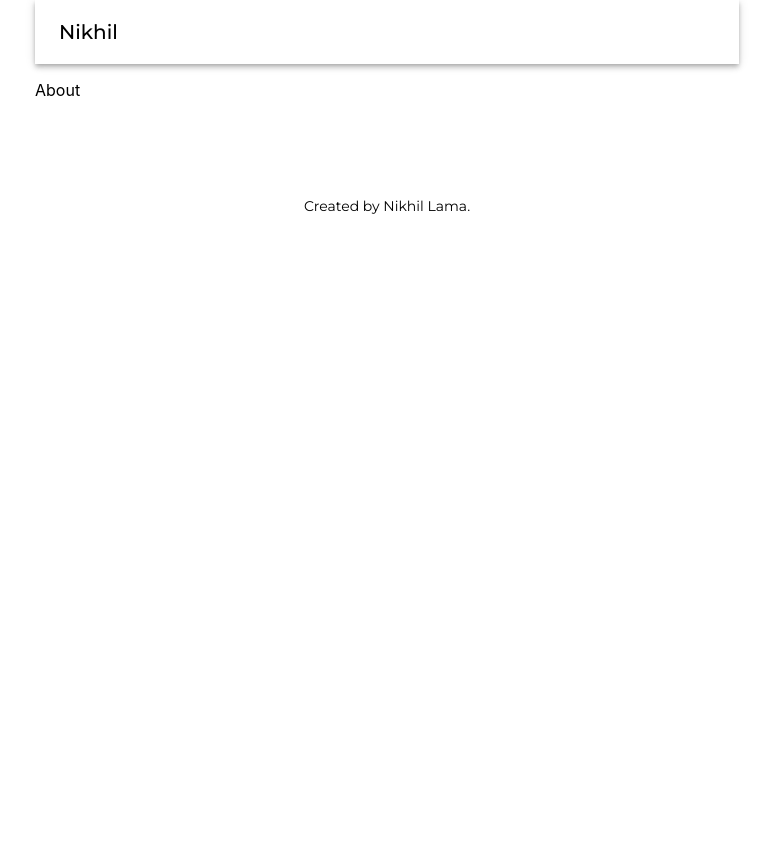
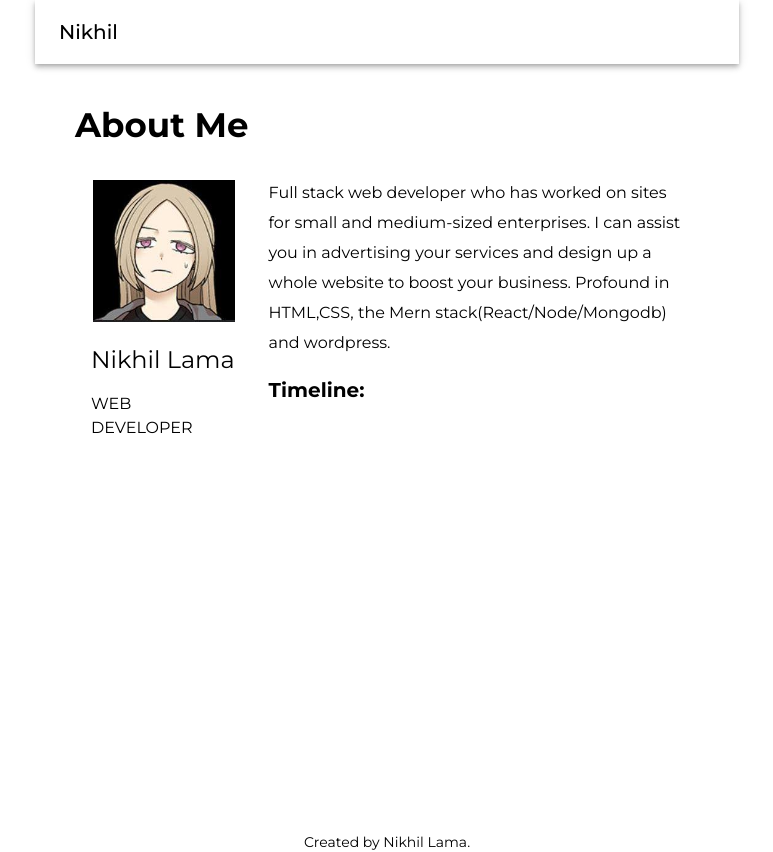
Before and after one commit to Nirvana55/portfolio, a Next.js app: page /about in a window 1280 px wide. Shown: the whole page, without its empty margins (253-1026 px from the left). Before the commit the page ends 800 px from the top, so only its background shows below. Built offline with nearby package versions, Linux system fonts and the light colour scheme.

Commit message:
feat: update about page and add mui lab package

```diff
--- a/components/Navbar.tsx
+++ b/components/Navbar.tsx
@@ -19,7 +19,11 @@ import GitHubIcon from '@mui/icons-material/GitHub';
 const NavBar = () => {
 	const drawerWidth = 240;
 	const [mobileOpen, setMobileOpen] = useState(false);
-	const navList = ['Home', 'About', 'Contact'];
+	const navList = [
+		{ id: 1, name: 'Home', link: '/' },
+		{ id: 2, name: 'About', link: '/about' },
+		{ id: 3, name: 'Blog', link: '/blog' },
+	];
 
 	const handleDrawerToggle = () => {
 		setMobileOpen(!mobileOpen);
@@ -31,11 +35,11 @@ const NavBar = () => {
 			<Divider />
 			<List>
 				{navList.map((item) => (
-					<ListItem key={item} disablePadding>
+					<ListItem key={item.id} disablePadding>
 						<ListItemButton sx={{ textAlign: 'center' }}>
-							<ListItemText primary={item} />
+							<ListItemText primary={item.name} />
 						</ListItemButton>
-						{item}
+						{item.name}
 					</ListItem>
 				))}
 			</List>
@@ -66,9 +70,9 @@ const NavBar = () => {
 					</Typography>
 					<Box display='flex' alignItems='center'>
 						{navList.map((item) => (
-							<Button key={item} sx={{ color: '#fff' }}>
-								{item}
-							</Button>
+							<Box component='a' key={item.id} href={item.link}>
+								<Button sx={{ color: '#fff' }}>{item.name}</Button>
+							</Box>
 						))}
 						<Box
 							component='a'
--- a/package.json
+++ b/package.json
@@ -13,6 +13,7 @@
     "@emotion/react": "^11.10.5",
     "@emotion/styled": "^11.10.5",
     "@mui/icons-material": "^5.11.0",
+    "@mui/lab": "5.0.0-alpha.114",
     "@mui/material": "^5.10.16",
     "next": "12.3.0",
     "react": "18.2.0",
--- a/pages/about.tsx
+++ b/pages/about.tsx
@@ -1,7 +1,43 @@
+import { Box, Typography } from '@mui/material';
+import Image from 'next/image';
 import React from 'react';
+import Nirvana from '../public/nirvana.jpg';
 
 const About = () => {
-	return <div>About</div>;
+	return (
+		<Box sx={{ height: '79vh', pl: '2.5rem', pr: '2.5rem', mt: 3 }}>
+			<Typography variant='h4' fontWeight='bold'>
+				About Me
+			</Typography>
+			<Box display='flex' sx={{ p: '2rem 1rem' }}>
+				<Box width={750} sx={{}}>
+					<Box sx={{ border: '2px solid white', borderRadius: '5px' }}>
+						<Image src={Nirvana} alt='Nirvana' />
+					</Box>
+					<Typography marginTop='1rem' variant='h5'>
+						Nikhil Lama
+					</Typography>
+					<Typography marginTop='1rem' variant='body1'>
+						WEB DEVELOPER
+					</Typography>
+				</Box>
+
+				<Box marginLeft={4}>
+					<Typography variant='body1' sx={{ lineHeight: '30px' }}>
+						Full stack web developer who has worked on sites for small and
+						medium-sized enterprises. I can assist you in advertising your
+						services and design up a whole website to boost your business.
+						Profound in HTML,CSS, the Mern stack(React/Node/Mongodb) and
+						wordpress.
+					</Typography>
+					<Typography variant='h6' fontWeight='bold' marginTop={2}>
+						Timeline:
+					</Typography>
+					<Box></Box>
+				</Box>
+			</Box>
+		</Box>
+	);
 };
 
 export default About;
```
Also changed, not shown: pages/blog.tsx (added, +7 -0 lines), 1 other file (tests, documents, lock files or other folders).
